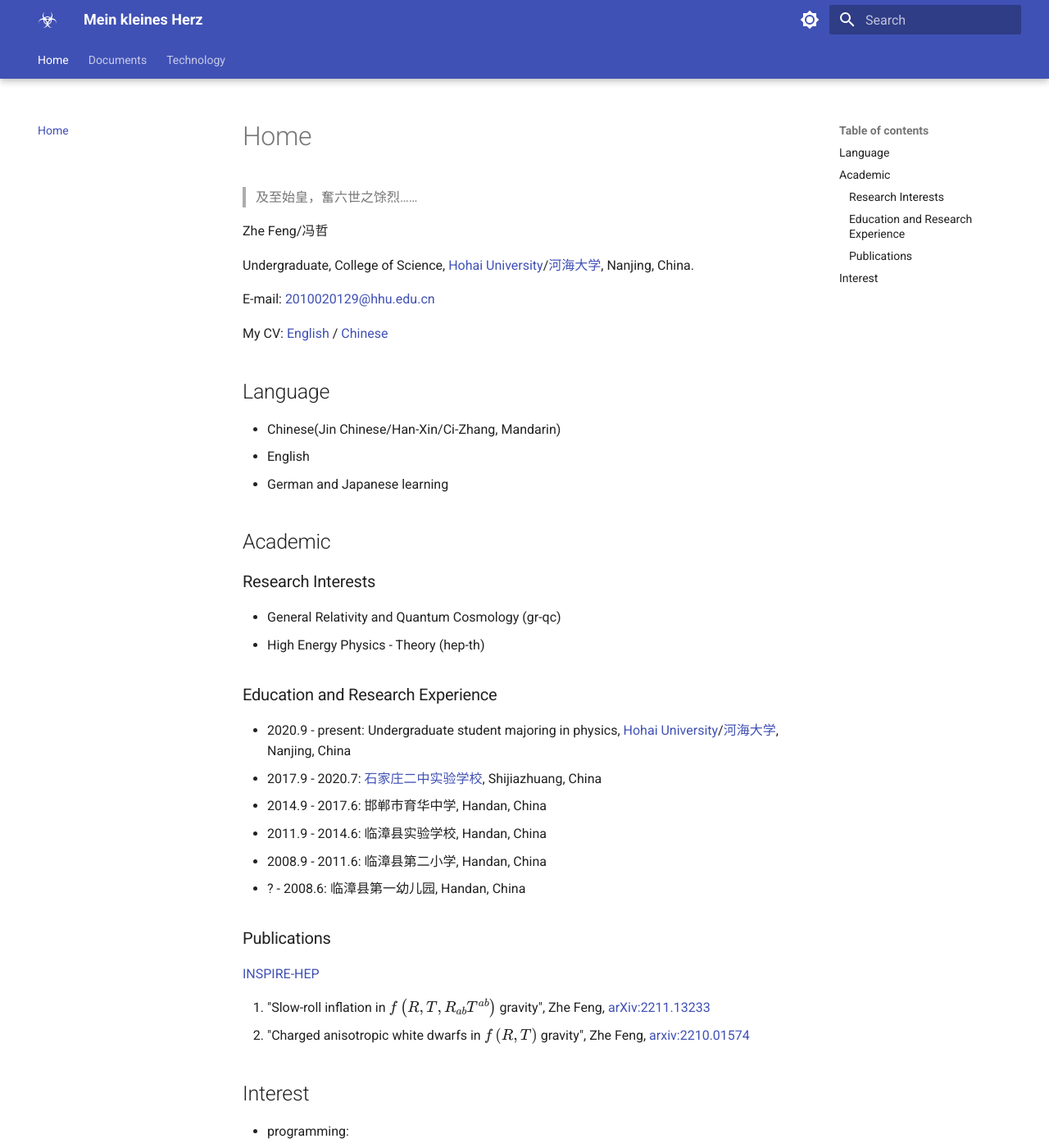
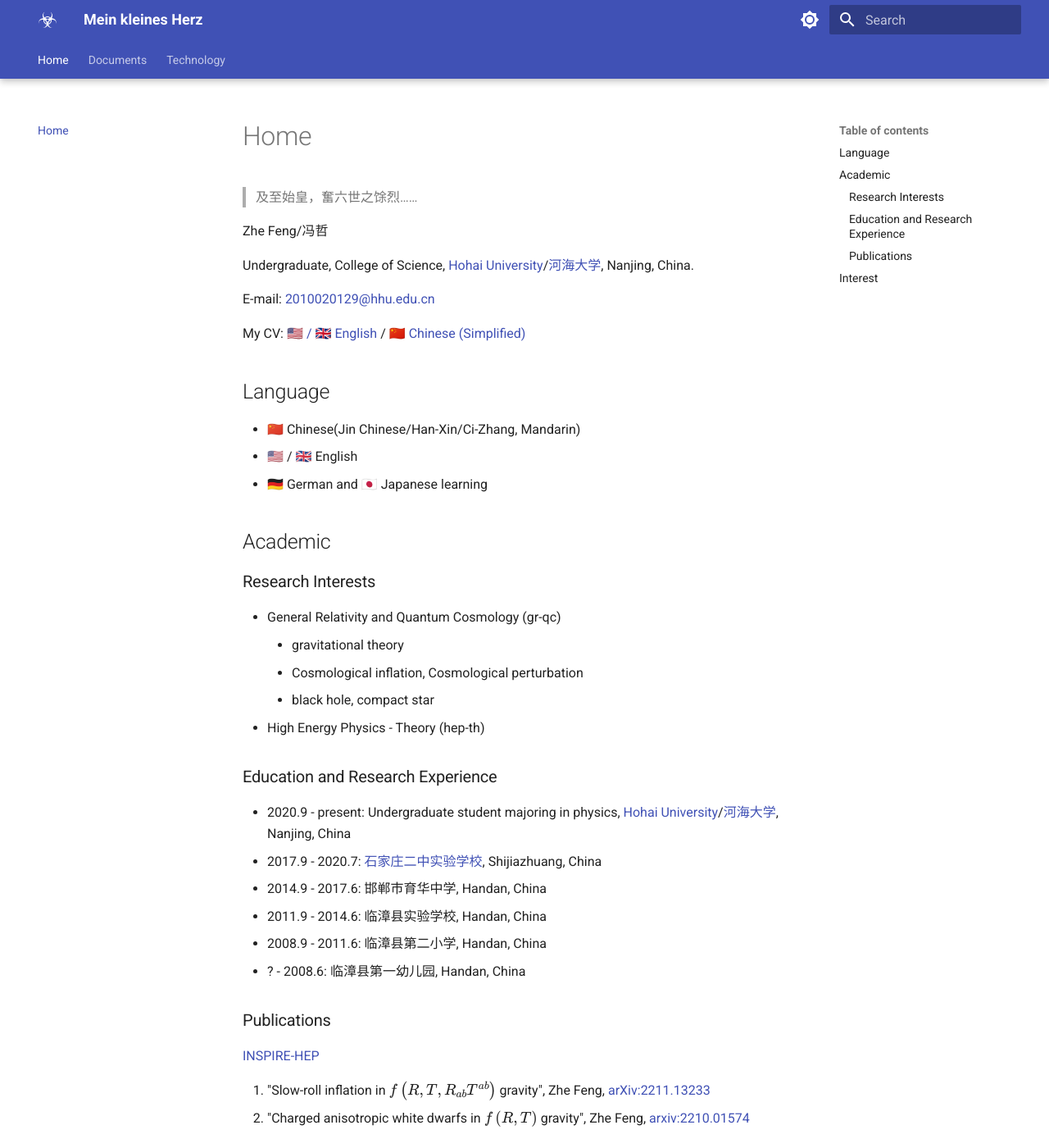
Before and after one commit to ph3n92h3/ph3n92h3.github.io, an MkDocs documentation site: the page built from docs/index.md, in a window 1280 px wide and 1400 px high. Shown: the whole window at 82% size. Built offline with MkDocs 1.6.1 and Material for MkDocs 9.7.7, drawn with Linux system fonts in a browser that asks for light colours.

Commit message:
Update index.md

```diff
--- a/docs/index.md
+++ b/docs/index.md
@@ -6,19 +6,22 @@ Undergraduate, College of Science, [Hohai University](https://en.hhu.edu.cn/)/[
 
 E-mail: [2010020129@hhu.edu.cn](mailto:2010020129@hhu.edu.cn)
 
-My CV: [English](https://www.overleaf.com/read/nnhqrxntxnwm) / [Chinese](https://www.overleaf.com/read/vndcwhhqfctq)
+My CV: [🇺🇸 / 🇬🇧 English](https://www.overleaf.com/read/nnhqrxntxnwm) / [🇨🇳 Chinese (Simplified)](https://www.overleaf.com/read/vndcwhhqfctq)
 
 ## Language
 
-- Chinese(Jin Chinese/Han-Xin/Ci-Zhang, Mandarin)
-- English
-- German and Japanese learning
+- 🇨🇳 Chinese(Jin Chinese/Han-Xin/Ci-Zhang, Mandarin)
+- 🇺🇸 / 🇬🇧 English
+- 🇩🇪 German and 🇯🇵 Japanese learning
 
 ## Academic
 
 ### Research Interests
 
 - General Relativity and Quantum Cosmology (gr-qc)
+    - gravitational theory
+    - Cosmological inflation, Cosmological perturbation
+    - black hole, compact star
 - High Energy Physics - Theory (hep-th)
 
 ### Education and Research Experience
```
Also changed, not shown: other parts of docs/index.md (+0 -1 lines).
